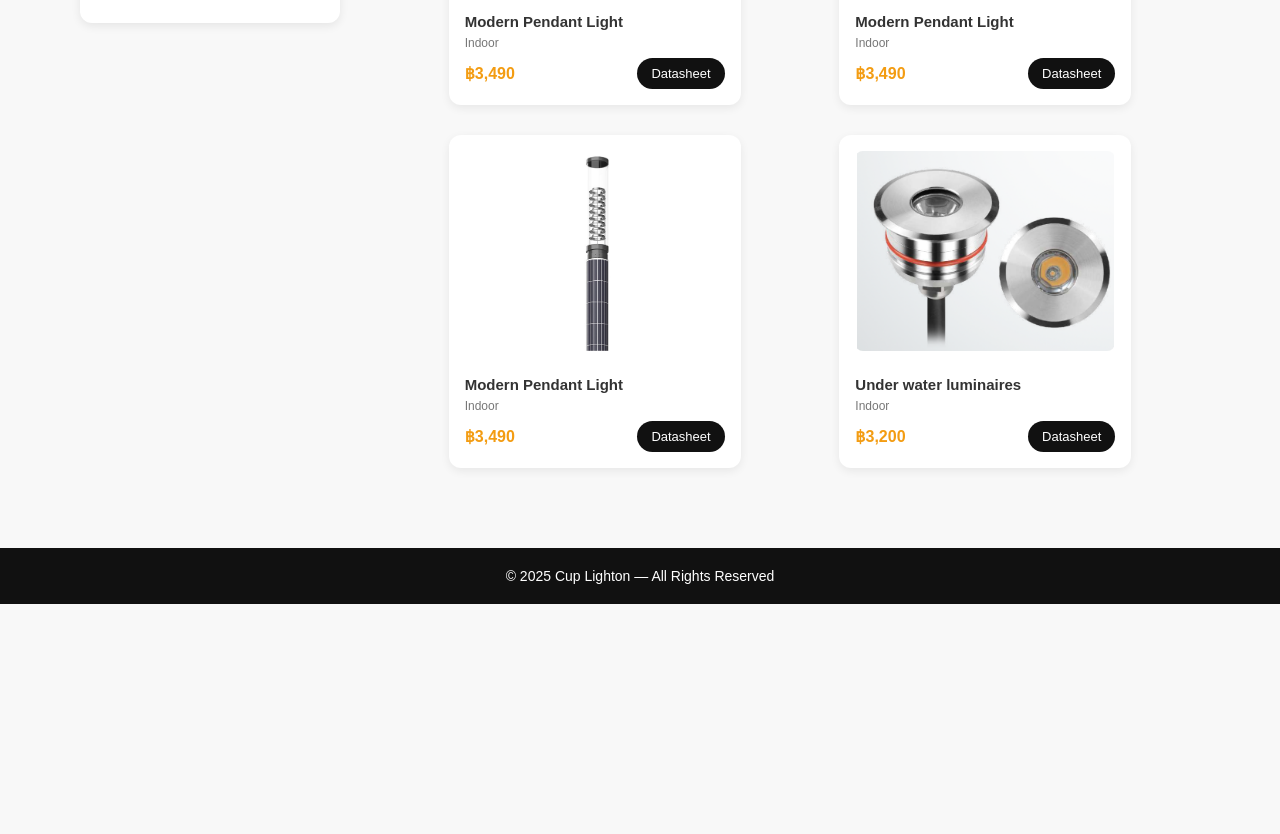
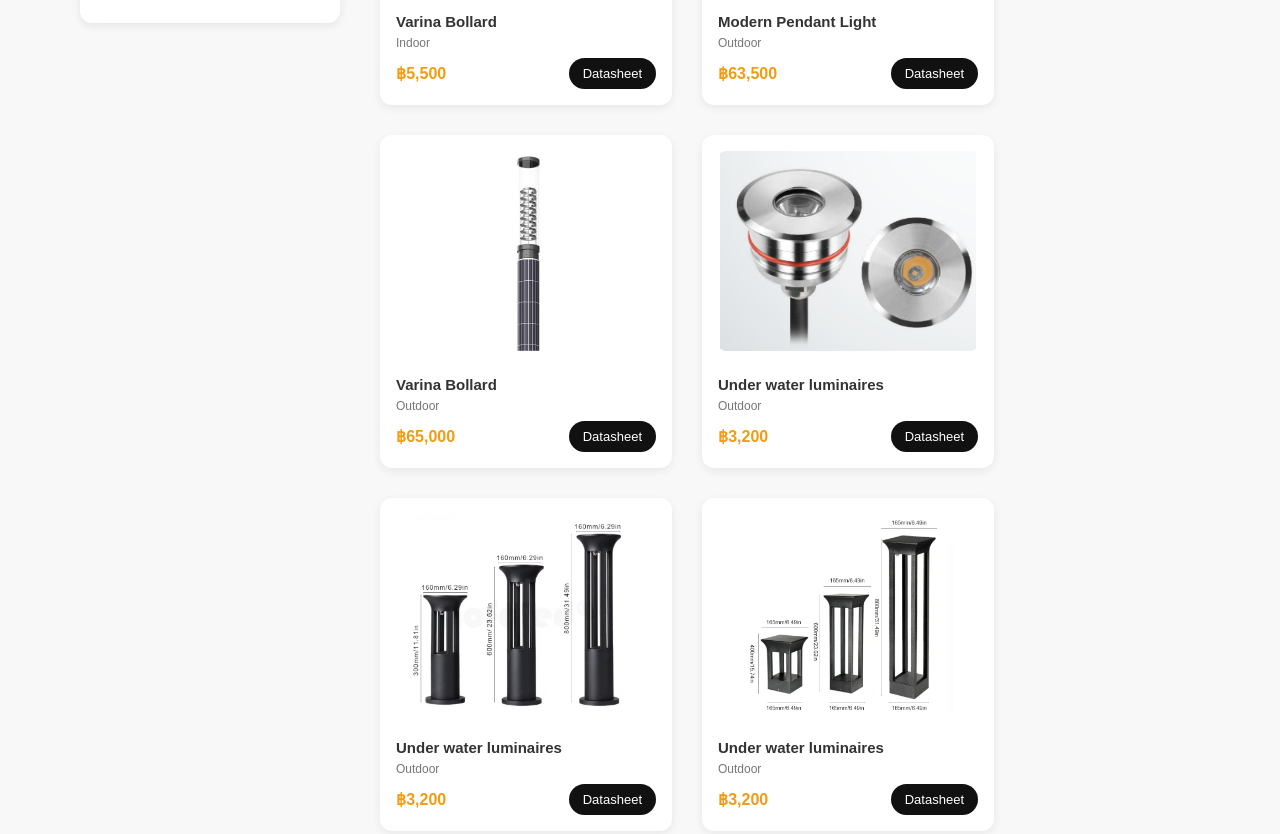
Before and after one commit to Navin-Jongyin/cuplighton, a plain HTML site: page productsPage.html in a window 1280 px wide. Shown: the part 380-1214 px from the top of the page. Before the commit the page ends 984 px from the top, so only its background shows below. Drawn offline with Linux system fonts and the light colour scheme.

Commit message:
add new prod

```diff
--- a/productsPage.html
+++ b/productsPage.html
@@ -96,8 +96,8 @@
         .product-grid {
             display: flex;
             flex-wrap: wrap;
-            justify-content: space-evenly;
-            /* space products equally */
+            justify-content: flex-start;
+            /* align products to the left */
             gap: 30px;
         }
 
@@ -241,38 +241,56 @@
                 <!-- SINGLE PRODUCT -->
                 <div class="product-card" data-category="indoor">
                     <img src="images/product1.JPG" alt="Modern Pendant Light">
-                    <h3 class="product-title">Modern Pendant Light</h3>
+                    <h3 class="product-title">Varina Bollard</h3>
                     <div class="product-category">Indoor</div>
                     <div class="product-bottom">
-                        <span class="product-price">฿3,490</span>
+                        <span class="product-price">฿5,500</span>
                         <button class="product-btn"
                             onclick="openPdf('pdf/Varina Bollard Datasheet.pdf')">Datasheet</button>
                     </div>
                 </div>
-                <div class="product-card" data-category="indoor">
+                <div class="product-card" data-category="outdoor">
                     <img src="images/product2.jpeg" alt="Modern Pendant Light">
                     <h3 class="product-title">Modern Pendant Light</h3>
-                    <div class="product-category">Indoor</div>
+                    <div class="product-category">Outdoor</div>
                     <div class="product-bottom">
-                        <span class="product-price">฿3,490</span>
+                        <span class="product-price">฿63,500</span>
                         <button class="product-btn"
                             onclick="openPdf('pdf/Varina Bollard Datasheet.pdf')">Datasheet</button>
                     </div>
                 </div>
-                <div class="product-card" data-category="indoor">
+                <div class="product-card" data-category="outdoor">
                     <img src="images/product3.jpeg" alt="Modern Pendant Light">
-                    <h3 class="product-title">Modern Pendant Light</h3>
-                    <div class="product-category">Indoor</div>
+                    <h3 class="product-title">Varina Bollard</h3>
+                    <div class="product-category">Outdoor</div>
                     <div class="product-bottom">
-                        <span class="product-price">฿3,490</span>
+                        <span class="product-price">฿65,000</span>
                         <button class="product-btn"
                             onclick="openPdf('pdf/Varina Bollard Datasheet.pdf')">Datasheet</button>
                     </div>
                 </div>
-                <div class="product-card" data-category="indoor">
+                <div class="product-card" data-category="outdoor">
                     <img src="images/product4.png" alt="Modern Pendant Light">
                     <h3 class="product-title">Under water luminaires</h3>
-                    <div class="product-category">Indoor</div>
+                    <div class="product-category">Outdoor</div>
+                    <div class="product-bottom">
+                        <span class="product-price">฿3,200</span>
+                        <button class="product-btn" onclick="openPdf('pdf/underwaterLight.pdf')">Datasheet</button>
+                    </div>
+                </div>
+                <div class="product-card" data-category="outdoor">
+                    <img src="images/product5.png" alt="Modern Pendant Light">
+                    <h3 class="product-title">Under water luminaires</h3>
+                    <div class="product-category">Outdoor</div>
+                    <div class="product-bottom">
+                        <span class="product-price">฿3,200</span>
+                        <button class="product-btn" onclick="openPdf('pdf/underwaterLight.pdf')">Datasheet</button>
+                    </div>
+                </div>
+                <div class="product-card" data-category="outdoor">
+                    <img src="images/product6.png" alt="Modern Pendant Light">
+                    <h3 class="product-title">Under water luminaires</h3>
+                    <div class="product-category">Outdoor</div>
                     <div class="product-bottom">
                         <span class="product-price">฿3,200</span>
                         <button class="product-btn" onclick="openPdf('pdf/underwaterLight.pdf')">Datasheet</button>
```
Also changed, not shown: images/product5.png (added), images/product6.png (added).
